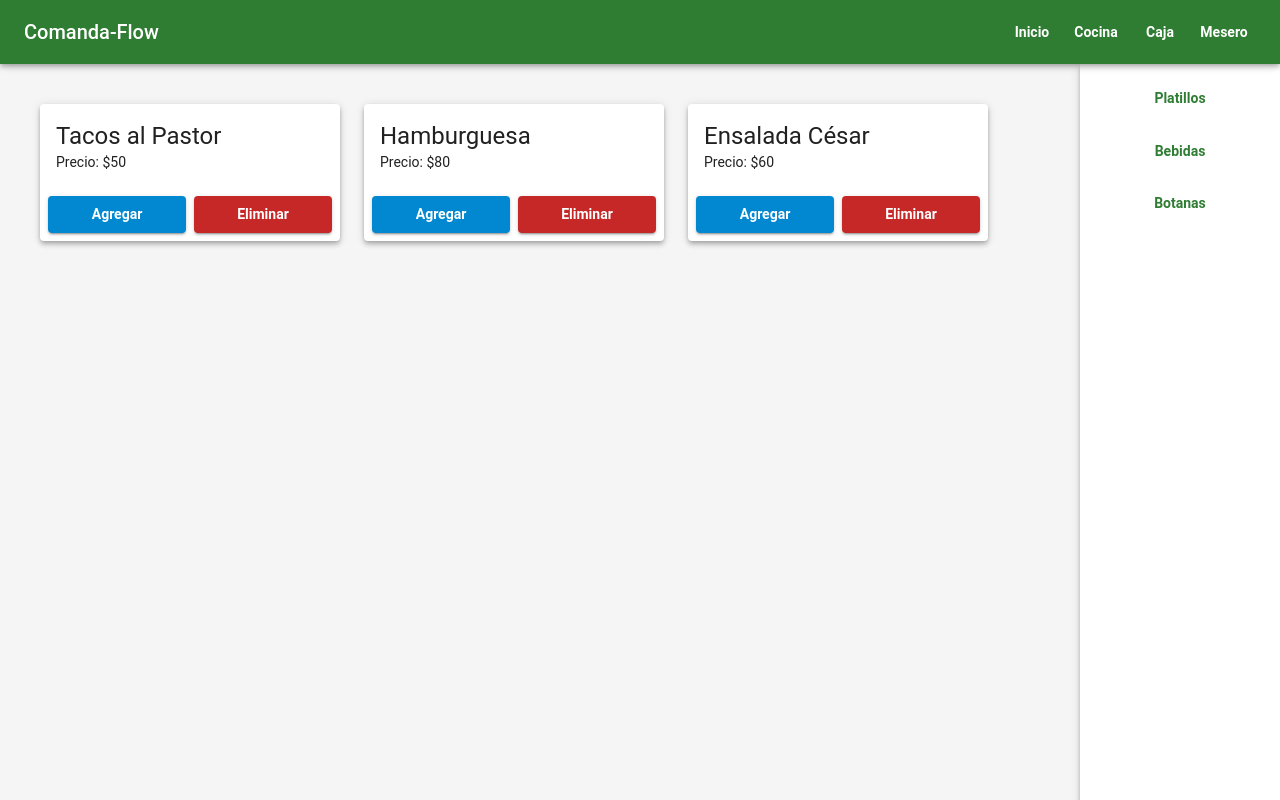
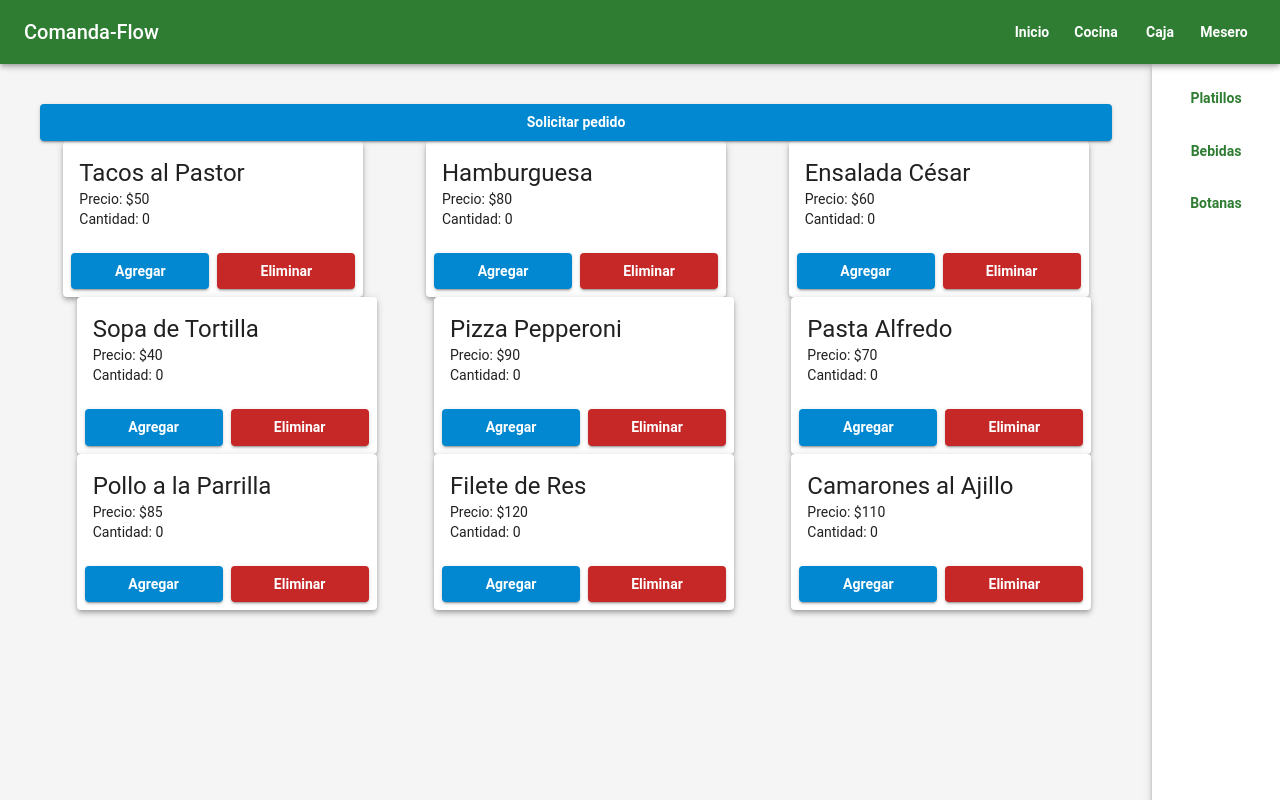
Before and after one commit to HungryDOOM/comanda-flow, a React (Vite) app: page /mesero in a window 1280 px wide. Built offline with nearby package versions, Linux system fonts and the light colour scheme.

Commit message:
Funcion de Agregar/Eliminar cantidades y mostrar resumen

```diff
--- a/src/App.tsx
+++ b/src/App.tsx
@@ -1,11 +1,12 @@
 // App.tsx
 import React from "react";
 import { BrowserRouter as Router, Routes, Route } from "react-router-dom";
-import { Typography, Box } from "@mui/material";
-import Cocina from "./components/cocina/cocina";
-import Mesero from "./components/mesero/mesero";
+import { Box } from "@mui/material";
+import Cocina from "./pages/cocina/cocina";
+import Mesero from "./pages/mesero/mesero";
 import { useTheme } from "@mui/material/styles";
 import MainNavbar from "./components/NavBar/MainNavBar";
+import Caja from "./pages/caja/caja";
 
 const Home: React.FC = () => {
   const theme = useTheme();
@@ -34,7 +35,7 @@ const App: React.FC = () => {
         <Routes>
           <Route path="/" element={<Home />} />
           <Route path="/cocina" element={<Cocina />} />
-          <Route path="/caja" element={<Typography variant="h4" align="center" mt={8}>Vista de Caja</Typography>} />
+          <Route path="/caja" element={<Caja />} />
           <Route path="/mesero" element={<Mesero />} />
         </Routes>
       </Box>
--- a/src/components/NavBar/NavCategories.tsx
+++ b/src/components/NavBar/NavCategories.tsx
@@ -16,7 +16,7 @@ const NavCategories: React.FC<NavCategoriesProps> = ({ setCategoria }) => {
           right: 0,
           top: 64,
           height: "100vh",
-          width: 200,
+          width: "10vw",
           bgcolor: "background.paper",
           boxShadow: 4,
           p: 2,
--- a/src/components/card/ProductCard.tsx
+++ b/src/components/card/ProductCard.tsx
@@ -4,20 +4,22 @@ import React from "react";
 interface ProductCardProps {
   nombre: string;
   precio: number;
+  cantidad: number;
+  setCantidad: (n: number) => void;
 }
 
-const ProductCard: React.FC<ProductCardProps> = ({ nombre, precio }) => {
+const ProductCard: React.FC<ProductCardProps> = ({ nombre, precio, cantidad, setCantidad }) => {
   return (
     <Box sx={{ width: 300 }}>
       <Card elevation={4}>
         <CardContent>
           <Typography variant="h5">{nombre}</Typography>
           <Typography variant="body2">Precio: ${precio}</Typography>
-
+          <Typography variant="body2">Cantidad: {cantidad}</Typography>
         </CardContent>
         <CardActions>
-          <Button variant="contained" color="success" fullWidth>Agregar</Button>
-          <Button variant="contained" color="secondary" fullWidth>Eliminar</Button>
+          <Button variant="contained" color="success" fullWidth onClick={() => setCantidad(cantidad + 1)}>Agregar</Button>
+          <Button variant="contained" color="secondary" fullWidth onClick={() => setCantidad(Math.max(0, cantidad - 1))}>Eliminar</Button>
         </CardActions>
       </Card>
     </Box>
--- a/src/components/mesero/mesero.tsx
+++ /dev/null
@@ -1,42 +0,0 @@
-import React, { useState } from "react";
-import ProductCard from "../card/ProductCard";
-import { Box, Stack } from "@mui/system";
-import NavCategories from "../NavBar/NavCategories";
-import { useTheme } from "@mui/material/styles";
-import type { Categoria } from "../types/types";
-
-const Mesero: React.FC = () => {
-  const [categoria, setCategoria] = useState<Categoria>("platillos");
-  const opciones = {
-    platillos: [
-      { id: 1, nombre: "Tacos al Pastor", precio: 50 },
-      { id: 2, nombre: "Hamburguesa", precio: 80 },
-      { id: 3, nombre: "Ensalada César", precio: 60 },
-    ],
-    bebidas: [
-      { id: 1, nombre: "Agua de Horchata", precio: 20 },
-      { id: 2, nombre: "Refresco", precio: 25 },
-      { id: 3, nombre: "Cerveza", precio: 60 },
-    ],
-    botanas: [
-      { id: 1, nombre: "Papas Fritas", precio: 30 },
-      { id: 2, nombre: "Nachos", precio: 45 },
-      { id: 3, nombre: "Alitas", precio: 80 },
-    ],
-  };
-
-
-  const theme = useTheme();
-  return (
-    <Box sx={{ p: 5, backgroundColor: theme.palette.background.default, top: 64 }}>
-      <NavCategories setCategoria={setCategoria} />
-      <Stack direction="row" spacing={3} flexWrap="wrap">
-        {opciones[categoria].map((item) => (
-          <ProductCard key={item.id} {...item} />
-        ))}
-      </Stack>
-    </Box>
-  );
-};
-
-export default Mesero;
--- /dev/null
+++ b/src/pages/caja/caja.tsx
@@ -0,0 +1,59 @@
+// Caja.tsx
+import React from "react";
+import { Card, CardContent, CardActions, Typography, Button, List, ListItem, Box, Stack } from "@mui/material";
+import { useTheme } from "@mui/material/styles";
+
+interface Pedido {
+  id: number;
+  mesa: number;
+  items: string[];
+}
+
+const pedidos: Pedido[] = [
+  { id: 1, mesa: 5, items: ["Tacos al pastor", "Agua de horchata"] },
+  { id: 2, mesa: 2, items: ["Hamburguesa", "Papas fritas", "Refresco"] },
+  { id: 3, mesa: 8, items: ["Ensalada César", "Sopa de tortilla"] },
+];
+
+const Caja: React.FC = () => {
+  const theme = useTheme();
+  return (
+    <Box sx={{ p: 5, backgroundColor: theme.palette.background.default, top: 64 }}>
+      <Typography variant="h4" gutterBottom>
+        Órdenes en Caja
+      </Typography>
+      <Stack
+        direction="row"
+        spacing={3}
+        flexWrap="wrap"
+        justifyContent="flex-start"
+      >
+        {pedidos.map((pedido) => (
+          <Box key={pedido.id} sx={{ width: 300 }}>
+            <Card elevation={4}>
+              <CardContent>
+                <Typography variant="h6" color="primary">
+                  Mesa {pedido.mesa}
+                </Typography>
+                <List>
+                  {pedido.items.map((item, index) => (
+                    <ListItem key={index} sx={{ pl: 0 }}>
+                      • {item}
+                    </ListItem>
+                  ))}
+                </List>
+              </CardContent>
+              <CardActions>
+                <Button variant="contained" color="success" fullWidth>
+                  Marcar como listo
+                </Button>
+              </CardActions>
+            </Card>
+          </Box>
+        ))}
+      </Stack>
+    </Box>
+  );
+};
+
+export default Caja;
--- /dev/null
+++ b/src/pages/mesero/mesero.tsx
@@ -0,0 +1,80 @@
+import React, { useState } from "react";
+import ProductCard from "../../components/card/ProductCard";
+import { Box, Stack } from "@mui/system";
+import NavCategories from "../../components/NavBar/NavCategories";
+import { useTheme } from "@mui/material/styles";
+import type { Categoria } from "../../components/types/types";
+import { Button, Typography } from "@mui/material";
+
+const Mesero: React.FC = () => {
+  const [categoria, setCategoria] = useState<Categoria>("platillos");
+  const [cantidades, setCantidades] = useState<Record<number, number>>({});
+
+  const actualizarCantidad = (id: number, nuevaCantidad: number) => {
+    setCantidades((prev) => ({ ...prev, [id]: nuevaCantidad }));
+  };
+
+  const opciones = {
+    platillos: [
+      { id: 1, nombre: "Tacos al Pastor", precio: 50 },
+      { id: 2, nombre: "Hamburguesa", precio: 80 },
+      { id: 3, nombre: "Ensalada César", precio: 60 },
+      { id: 4, nombre: "Sopa de Tortilla", precio: 40 },
+      { id: 5, nombre: "Pizza Pepperoni", precio: 90 },
+      { id: 6, nombre: "Pasta Alfredo", precio: 70 },
+      { id: 7, nombre: "Pollo a la Parrilla", precio: 85 },
+      { id: 8, nombre: "Filete de Res", precio: 120 },
+      { id: 9, nombre: "Camarones al Ajillo", precio: 110 },
+    ],
+    bebidas: [
+      { id: 1, nombre: "Agua de Horchata", precio: 20 },
+      { id: 2, nombre: "Refresco", precio: 25 },
+      { id: 3, nombre: "Cerveza", precio: 60 },
+    ],
+    botanas: [
+      { id: 1, nombre: "Papas Fritas", precio: 30 },
+      { id: 2, nombre: "Nachos", precio: 45 },
+      { id: 3, nombre: "Alitas", precio: 80 },
+    ],
+  };
+
+  const [pedido, setPedido] = useState<string[]>([]);
+
+  const solicitarPedido = () => {
+    const seleccionados = opciones[categoria]
+    .filter((item) => (cantidades[item.id] || 0) > 0)
+    .map((item) => `${cantidades[item.id]}x ${item.nombre}`);
+    setPedido(seleccionados);
+  };
+
+  const theme = useTheme();
+  return (
+    <Box sx={{ p: 5, backgroundColor: theme.palette.background.default, top: 64, width: "90vw" }}>
+      <Button variant="contained" color="success" fullWidth onClick={solicitarPedido}>Solicitar pedido</Button>
+      <NavCategories setCategoria={setCategoria} />
+      <Stack direction="row" spacing={2} flexWrap="wrap" justifyContent={"space-around"}>
+        {opciones[categoria].map((item) => (
+          <ProductCard
+            key={item.id}
+            nombre={item.nombre}
+            precio={item.precio}
+            cantidad={cantidades[item.id] || 0}
+            setCantidad={(nuevaCantidad) => actualizarCantidad(item.id, nuevaCantidad)}
+          />
+        ))}
+      </Stack>
+      {pedido.length > 0 && (
+        <Box sx={{ mt: 4 }}>
+          <Typography variant="h6">Pedido actual:</Typography>
+          <ul>
+            {pedido.map((linea, index) => (
+              <li key={index}>{linea}</li>
+            ))}
+          </ul>
+        </Box>
+      )}
+    </Box>
+  );
+};
+
+export default Mesero;
```
Also changed, not shown: src/pages/cocina/cocina.tsx (renamed from src/components/cocina/cocina.tsx, +1 -11 lines).
